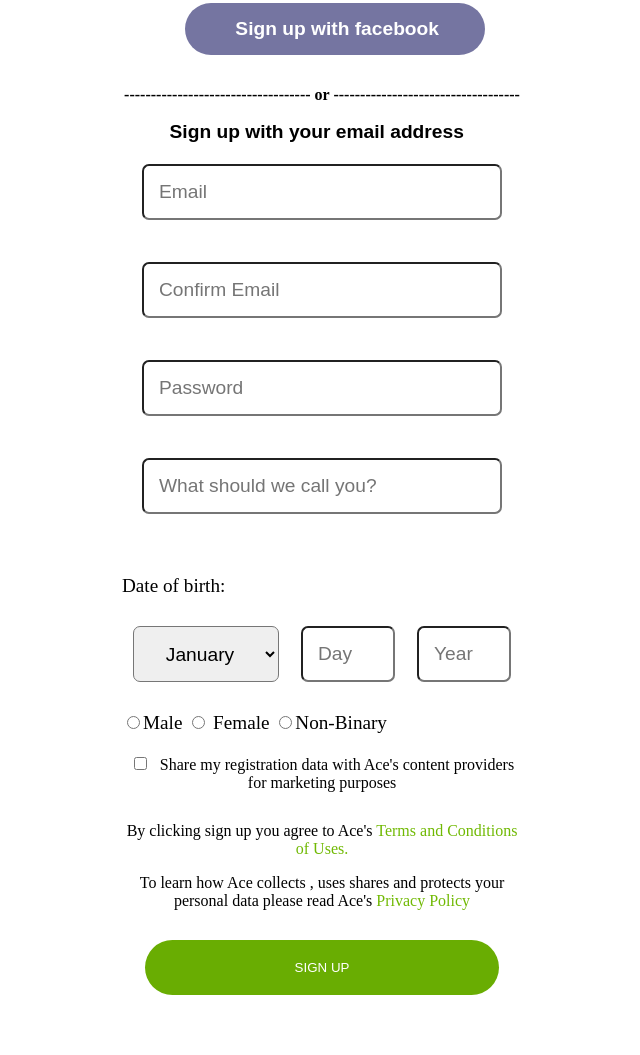
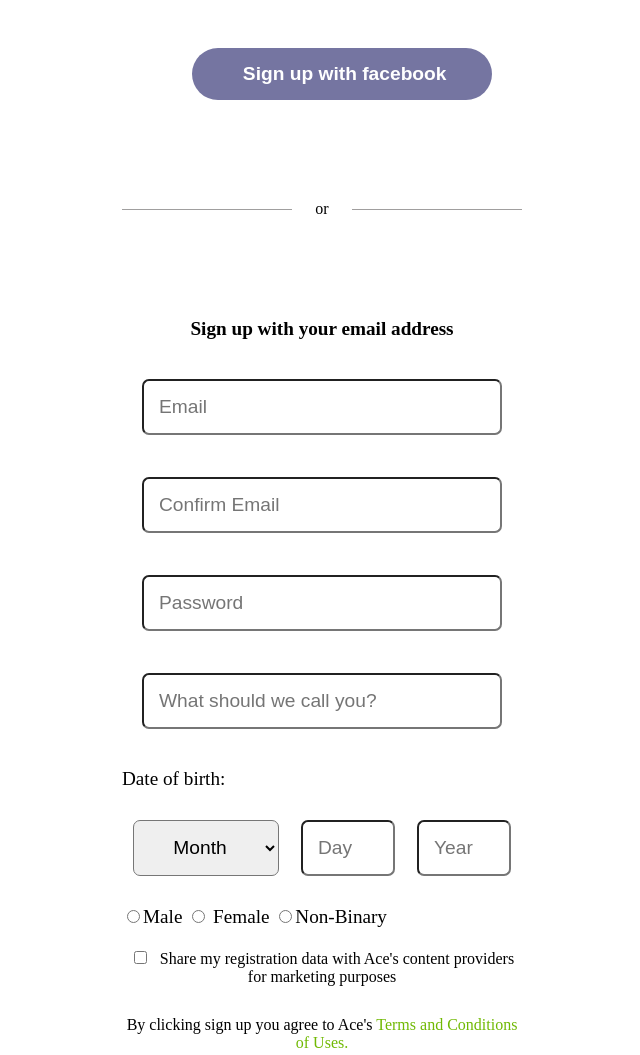
Before and after one commit to Ace-Aryal/login_form, a plain HTML site: page index.html in a window 1280 px wide. Shown: the part 200-1255 px from the top of the page, without its empty margins (318-958 px from the left). Before the commit the page ends 1233 px from the top, so only its background shows below. Drawn offline with Linux system fonts and the light colour scheme.

Commit message:
Add files via upload

```diff
--- a/index.html
+++ b/index.html
@@ -5,44 +5,98 @@
     <meta http-equiv="X-UA-Compatible" content="IE=edge">
     <meta name="viewport" content="width=device-width, initial-scale=1.0">
     <title>Form</title>
+    <link rel="stylesheet" href="index.css">
     <style>
         *{
     text-align: center;
 }
+/* for logo*/
 .logo img {
 height: 8rem;
 width: 12rem;
 mix-blend-mode: multiply;
 
 }
-
+/*for form container*/
 .container {
     display: flex;
     justify-content: center ;
     align-items: center;
 
 }
-
+/*for form */
 .form{
     margin: 20px;
     width: 400px;
     padding: 10px;
+
 }
-
+/*for facebook signup button*/
 .suopt{
     font-size: 1.2rem;
     font-weight: bold;
     border: none;
     background-color: white;
 
+
 }
 
+#fb{
+    background-color: rgb(117, 117, 161);
+    color: white;
+     border-radius: 30px;
+      padding: 15px;
+       margin-top: 60px;
+       width: 300px;
+ text-align: center;
+ border: none;
+  margin-left: 40px;
+}
+#fb:hover{
+    background-color: rgb(255, 127, 80);
+    color: whitesmoke;
+}
+
+/* for or paragraph with hr's on both sides */
+.hr-lines{
+    position: relative;
+    max-width: 500px;
+    margin: 100px auto;
+
+    text-align: center;
+    }
+
+    .hr-lines:before{
+    content:" ";
+    height: 1px;
+    width: 170px;
+    background: rgb(160, 159, 159);
+    display: block;
+    position: absolute;
+    top: 50%;
+    left: 0;
+    }
+
+    .hr-lines:after{
+    content:" ";
+    height: 1px;
+    width: 170px;
+    background: rgb(160, 158, 158);
+    display: block;
+    position: absolute;
+    top: 50%;
+    right: 0;
+    }
+
+/* for credentials only */
 div.credentials{
 text-align: left;
 display: flex;
 flex-direction: column;
 padding: 10px;
 }
+
+/* to align and increase the size of all form elements with placeholder */
 input[placeholder]{
 padding: 15px;
 margin: 10px;
@@ -50,27 +104,32 @@ input[placeholder]{
 border-radius: 7px;
 font-size: 1.2rem;
 }
-
+/*to flex the DOB form in single line*/
 .dob{
 display: flex;
 justify-content: space-around;
 
 }
+/* back up align for placeholders  */
 .align{
 text-align: left;
 font-size: 1.2rem;
 }
-
+/* style for sex form */
 .sex{
 text-align: left;
 margin: 20px;
 margin-left: 0px;
 }
+
+/* style for T&C and privacy policy links */
 span{
 text-decoration: none;
 color: rgb(112, 185, 3);
 }
 
+
+/* style for sign up button */
 .signupbutton{
 
 border: none;
@@ -80,41 +139,64 @@ span{
 border-radius: 30px;
 }
 
+input[type="button"]:hover{
+    background-color: coral;
+    color: whitesmoke;
+}
+
+
     </style>
+
 </head>
+
+
+
 <body>
+    <!-- form container -->
     <div class="container">
+
+        <!-- form -->
         <div class="form">
+
+            <!-- logo -->
 <div class="logo">
     <img src="https://cdn.freebiesupply.com/logos/large/2x/ace-logo-png-transparent.png">
 </div>
 <hr>
+<!-- fb sign up button -->
+<a href="https://facebook.com/login">
 
-<a href="#">
-<input type="button" class="suopt" value=" Sign up with facebook"
-style=" background-color: rgb(117, 117, 161); color: white; border-radius: 30px; padding: 15px; margin: 15px; width: 300px; text-align: center;border: none;
-margin-left: 40px;" > </a>
-<p style="font-weight: 900;">
+<input type="button" class="suopt" value=" Sign up with facebook" id="fb">
+ </a>
+
+<!-- or line -->
+<p class="hr-lines">or</p>
 
 
-    ----------------------------------- or -----------------------------------</p>
 
-<a href="#"><input type="button" class="suopt" value="Sign up with your email address  ">
-<div class="align"></a>
+    <!-- actual form starts here -->
+    <p class="supot" style="font-weight: bold; font-size: 1.2rem; margin-top: 0%;">Sign up with your email address </p>
+    <div class="align">
+
+        <!-- credentials -->
 <div class="credentials">
-<input type="email" name="enail" id="#" placeholder="Email "> <br>
+<input type="email" name="enail" id="#" placeholder="Email " required> <br>
 
-<input type="email" name="confirm" id="#" placeholder="Confirm Email "> <br>
+<input type="email" name="confirm" id="#" placeholder="Confirm Email " required> <br>
 
-<input type="password" name="pass" id="#" placeholder="Password"> <br>
+<input type="password" name="pass" id="#" placeholder="Password" minlength="8" maxlength="30"> <br>
 
-<input type="text" name="username" id="#" placeholder="What should we call you?"> <br>
+<input type="text" name="username" id="#" placeholder="What should we call you?" required maxlength="20" <br>
 </div>
 <label for="dob" ><p style="text-align: left;">Date of birth:</p></label>
+
+<!-- DOB -->
 <div class="dob" id="dob">
-   <select name="month" id="#" class="month" style="font-size: 1.2rem; border-radius: 7px; padding: 15px; margin: 10px;"
+   <select name="month" placeholder="Month" id="#" class="month" style="font-size: 1.2rem; border-radius: 7px; padding: 15px; margin: 10px;"
 
    >
+   <!-- options for month -->
+    <option value="" disabled selected hidden>Month</option>
        <option value="">January </option>
        <option value="">February </option>
        <option value="">March </option>
@@ -130,26 +212,31 @@ margin-left: 40px;" > </a>
        <option value="">December </option>
 
    </select>
-
+<!-- Day and year -->
    <input type="text"  name="day" id="#" placeholder="Day"  style="width:60px">
    <input type="text" name="year" id="#" placeholder="Year" style="width:60px">
 </div>
 
-
+<!-- gender -->
 <div class="sex">
     <input type="radio" name="sex" id="#" ><label>Male</label>
     <input type="radio" name="sex" id="#"> <label>Female</label>
     <input type="radio" name="sex" id="#"><label>Non-Binary</label>
 </div>
 </div>
+<!-- agreement -->
+<input type="checkbox" name="TAC" id="tac"><label for="tac" style="margin-left: 10px;">Share my registration data with Ace's content providers for
+      marketing purposes</label>
 
-<input type="checkbox" name="TAC" id="#"><label for="" style="margin-left: 10px;">Share my registration data with Ace's content providers for  marketing purposes</label>
+<!-- T&C and privacy policy  -->
+<p style="margin-top: 30px; text-decoration: none;">By clicking sign up you agree to Ace's
+     <a href="#" style="text-decoration: none;"><span style="text-decoration: none;">Terms and Conditions of Uses.</span></a></p>
 
+<p style=" margin-bottom: 30px">To learn how Ace collects , uses shares and protects your personal data  please read Ace's
+    <a href="#"  style="text-decoration: none;"><span>Privacy Policy</span></a></p>
 
-<p style="margin-top: 30px; text-decoration: none;">By clicking sign up you agree to Ace's <a href="#" style="text-decoration: none;"><span style="text-decoration: none;">Terms and Conditions of Uses.</span></a></p>
-
-<p style=" margin-bottom: 30px">To learn how Ace collects , uses shares and protects your personal data  please read Ace's <a href="#"  style="text-decoration: none;"><span>Privacy Policy</span></a></p>
-<input type="button"  class="signupbutton" value="SIGN UP">
+<!-- Submit Button -->
+    <input type="button"  class="signupbutton" value="SIGN UP" >
 </div>
 
 </div>
```
Lines whose indentation alone changed are shown as unchanged.
